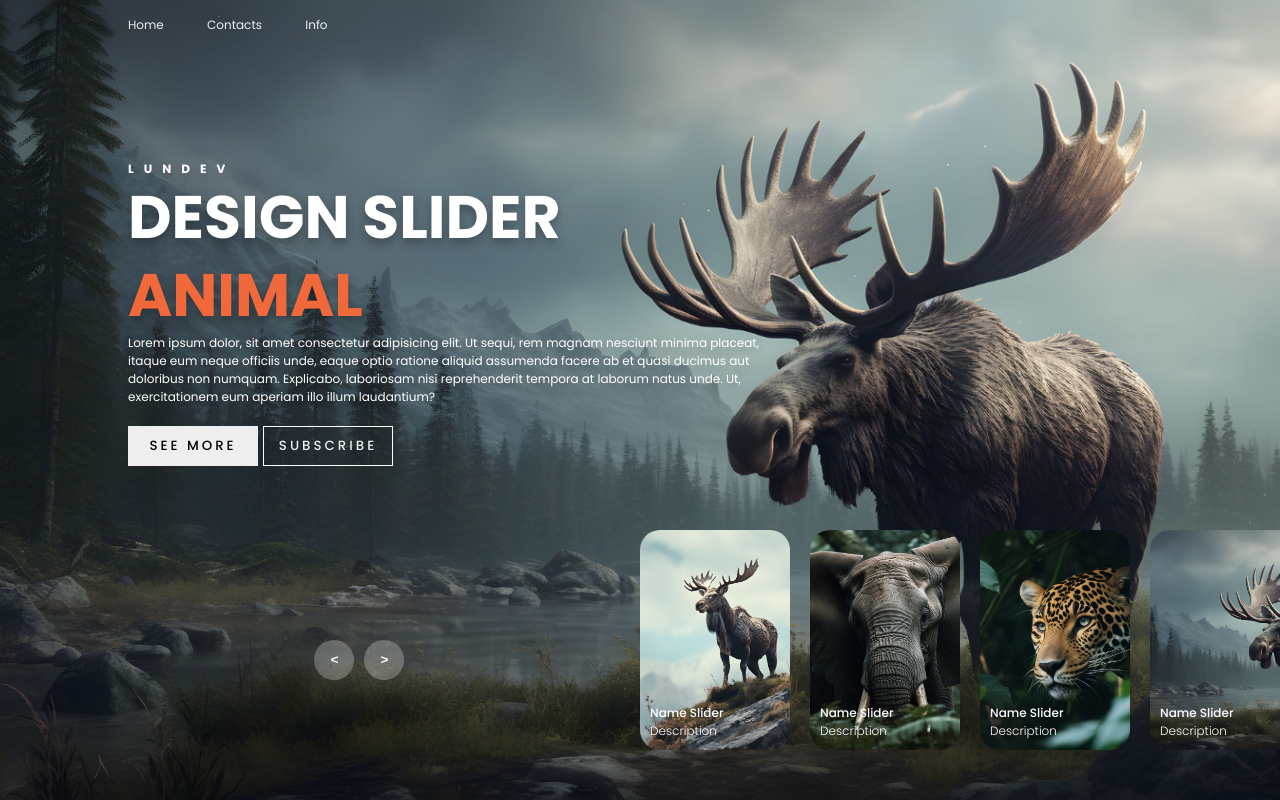
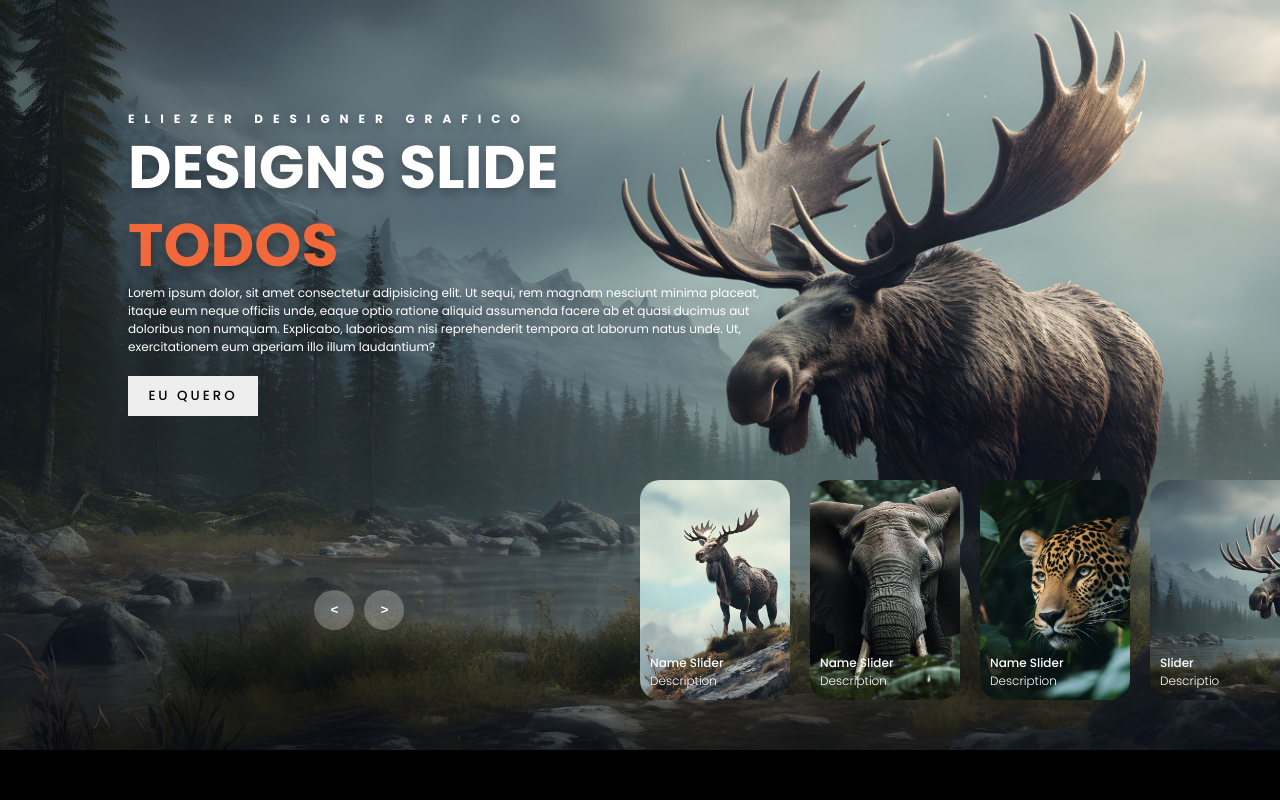
Before and after one commit to Liuzin-programador/slide, a plain HTML site: page index.html in a window 1280 px wide. Drawn offline with Linux system fonts and the light colour scheme.

Commit message:
Update index.html

```diff
--- a/index.html
+++ b/index.html
@@ -3,17 +3,10 @@
 <head>
     <meta charset="UTF-8">
     <meta name="viewport" content="width=device-width, initial-scale=1.0">
-    <title>Document</title>
+    <title>minhas artes</title>
     <link rel="stylesheet" href="style.css">
 </head>
 <body>
-    <header>
-        <nav>
-            <a href="">Home</a>
-            <a href="">Contacts</a>
-            <a href="">Info</a>
-        </nav>
-    </header>
 
     <!-- carousel -->
     <div class="carousel">
@@ -22,61 +15,64 @@
             <div class="item">
                 <img src="image/img1.jpg">
                 <div class="content">
-                    <div class="author">LUNDEV</div>
-                    <div class="title">DESIGN SLIDER</div>
-                    <div class="topic">ANIMAL</div>
+                    <div class="author">ELIEZER DESIGNER GRAFICO</div>
+                    <div class="title">DESIGNS SLIDE</div>
+                    <div class="topic">TODOS</div>
                     <div class="des">
                         <!-- lorem 50 -->
                         Lorem ipsum dolor, sit amet consectetur adipisicing elit. Ut sequi, rem magnam nesciunt minima placeat, itaque eum neque officiis unde, eaque optio ratione aliquid assumenda facere ab et quasi ducimus aut doloribus non numquam. Explicabo, laboriosam nisi reprehenderit tempora at laborum natus unde. Ut, exercitationem eum aperiam illo illum laudantium?
                     </div>
                     <div class="buttons">
-                        <button>SEE MORE</button>
-                        <button>SUBSCRIBE</button>
+                        <button>EU QUERO</button>
+
                     </div>
                 </div>
             </div>
             <div class="item">
-                <img src="image/img2.jpg">
+                <img src="image/img1.jpg">
                 <div class="content">
-                    <div class="author">LUNDEV</div>
-                    <div class="title">DESIGN SLIDER</div>
-                    <div class="topic">ANIMAL</div>
+                    <div class="author">ELIEZER DESIGNER GRAFICO</div>
+                    <div class="title">DESIGNS SLIDE</div>
+                    <div class="topic">TODOS</div>
                     <div class="des">
+                        <!-- lorem 50 -->
                         Lorem ipsum dolor, sit amet consectetur adipisicing elit. Ut sequi, rem magnam nesciunt minima placeat, itaque eum neque officiis unde, eaque optio ratione aliquid assumenda facere ab et quasi ducimus aut doloribus non numquam. Explicabo, laboriosam nisi reprehenderit tempora at laborum natus unde. Ut, exercitationem eum aperiam illo illum laudantium?
                     </div>
                     <div class="buttons">
-                        <button>SEE MORE</button>
-                        <button>SUBSCRIBE</button>
+                        <button>EU QUERO</button>
+
                     </div>
                 </div>
             </div>
             <div class="item">
-                <img src="image/img3.jpg">
+                <img src="image/img1.jpg">
                 <div class="content">
-                    <div class="author">LUNDEV</div>
-                    <div class="title">DESIGN SLIDER</div>
-                    <div class="topic">ANIMAL</div>
+                    <div class="author">ELIEZER DESIGNER GRAFICO</div>
+                    <div class="title">DESIGNS SLIDE</div>
+                    <div class="topic">TODOS</div>
                     <div class="des">
+                        <!-- lorem 50 -->
                         Lorem ipsum dolor, sit amet consectetur adipisicing elit. Ut sequi, rem magnam nesciunt minima placeat, itaque eum neque officiis unde, eaque optio ratione aliquid assumenda facere ab et quasi ducimus aut doloribus non numquam. Explicabo, laboriosam nisi reprehenderit tempora at laborum natus unde. Ut, exercitationem eum aperiam illo illum laudantium?
                     </div>
                     <div class="buttons">
-                        <button>SEE MORE</button>
-                        <button>SUBSCRIBE</button>
+                        <button>EU QUERO</button>
+
                     </div>
                 </div>
             </div>
-            <div class="item">
-                <img src="image/img4.jpg">
+           <div class="item">
+                <img src="image/img1.jpg">
                 <div class="content">
-                    <div class="author">LUNDEV</div>
-                    <div class="title">DESIGN SLIDER</div>
-                    <div class="topic">ANIMAL</div>
+                    <div class="author">ELIEZER DESIGNER GRAFICO</div>
+                    <div class="title">DESIGNS SLIDE</div>
+                    <div class="topic">TODOS</div>
                     <div class="des">
+                        <!-- lorem 50 -->
                         Lorem ipsum dolor, sit amet consectetur adipisicing elit. Ut sequi, rem magnam nesciunt minima placeat, itaque eum neque officiis unde, eaque optio ratione aliquid assumenda facere ab et quasi ducimus aut doloribus non numquam. Explicabo, laboriosam nisi reprehenderit tempora at laborum natus unde. Ut, exercitationem eum aperiam illo illum laudantium?
                     </div>
                     <div class="buttons">
-                        <button>SEE MORE</button>
-                        <button>SUBSCRIBE</button>
+                        <button>EU QUERO</button>
+
                     </div>
                 </div>
             </div>
@@ -87,10 +83,10 @@
                 <img src="image/img1.jpg">
                 <div class="content">
                     <div class="title">
-                        Name Slider
+                        Slider
                     </div>
                     <div class="description">
-                        Description
+                        Descriptio
                     </div>
                 </div>
             </div>
```
